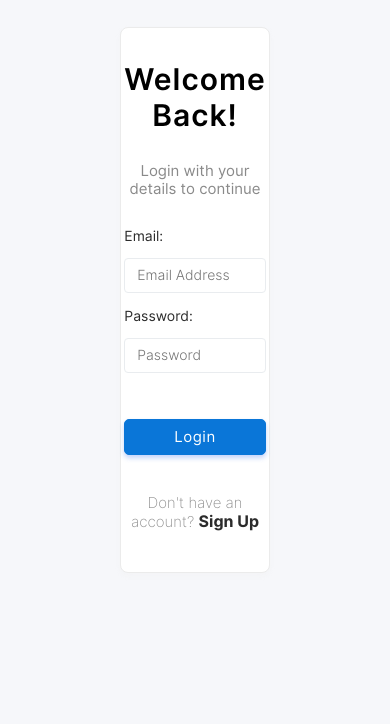
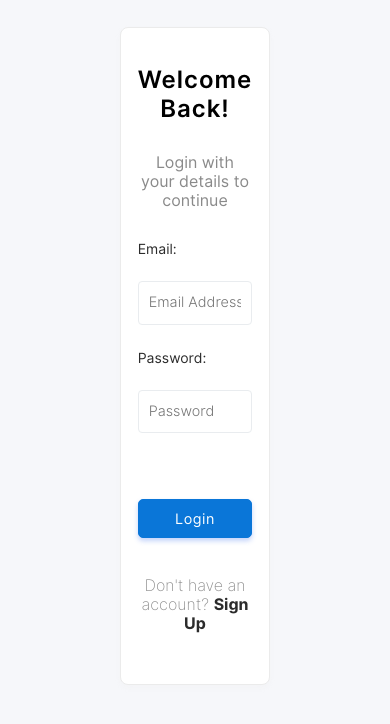
Before and after one commit to IbadUrRehman143/fyp, a PHP site: page /login.php in a window 390 px wide. Shown: the top 724 px of the page. Run offline with PHP 8.4, Linux system fonts and the light colour scheme.

Commit message:
add responsiveness

```diff
--- a/css/login.css
+++ b/css/login.css
@@ -59,3 +59,46 @@
     margin-bottom: 15px;
     width: 100%;
 }
+
+
+/* Media query for smaller screens */
+@media (max-width: 600px) {
+    .container {
+        padding: 10px; /* Reduced padding for smaller screens */
+    }
+
+    .header-text {
+        font-size: 1.5em; /* Responsive header font size */
+        text-align: center; /* Center align header text */
+    }
+
+    .sub-text {
+        font-size: 1em; /* Responsive subtext font size */
+        text-align: center; /* Center align subtext */
+    }
+
+    table {
+        width: 100%; /* Ensure table uses full width */
+    }
+
+    .input-text {
+        width: 100%; /* Full width for input fields */
+        padding: 10px; /* Padding for better touch targets */
+        font-size: 0.9em; /* Smaller font size for inputs */
+    }
+
+    .login-btn {
+        width: 100%; /* Full width for buttons */
+        padding: 10px; /* Padding for buttons */
+        font-size: 0.9em; /* Smaller font size for buttons */
+    }
+
+    .label-td {
+        display: block; /* Stack labels and inputs */
+        margin-bottom: 10px; /* Space between label and input */
+    }
+
+    input[type="submit"] {
+        margin-top: 10px; /* Space above the submit button */
+    }
+}
--- a/signup.php
+++ b/signup.php
@@ -89,7 +89,7 @@
             </tr>
             <tr>
                 <td class="label-td" colspan="2">
-                    <label for="nic" class="form-label">NIC: </label>
+                    <label for="nic" class="form-label">CNIC: </label>
                 </td>
             </tr>
             <tr>
```
Also changed, not shown: css/signup.css (+39 -0 lines).
